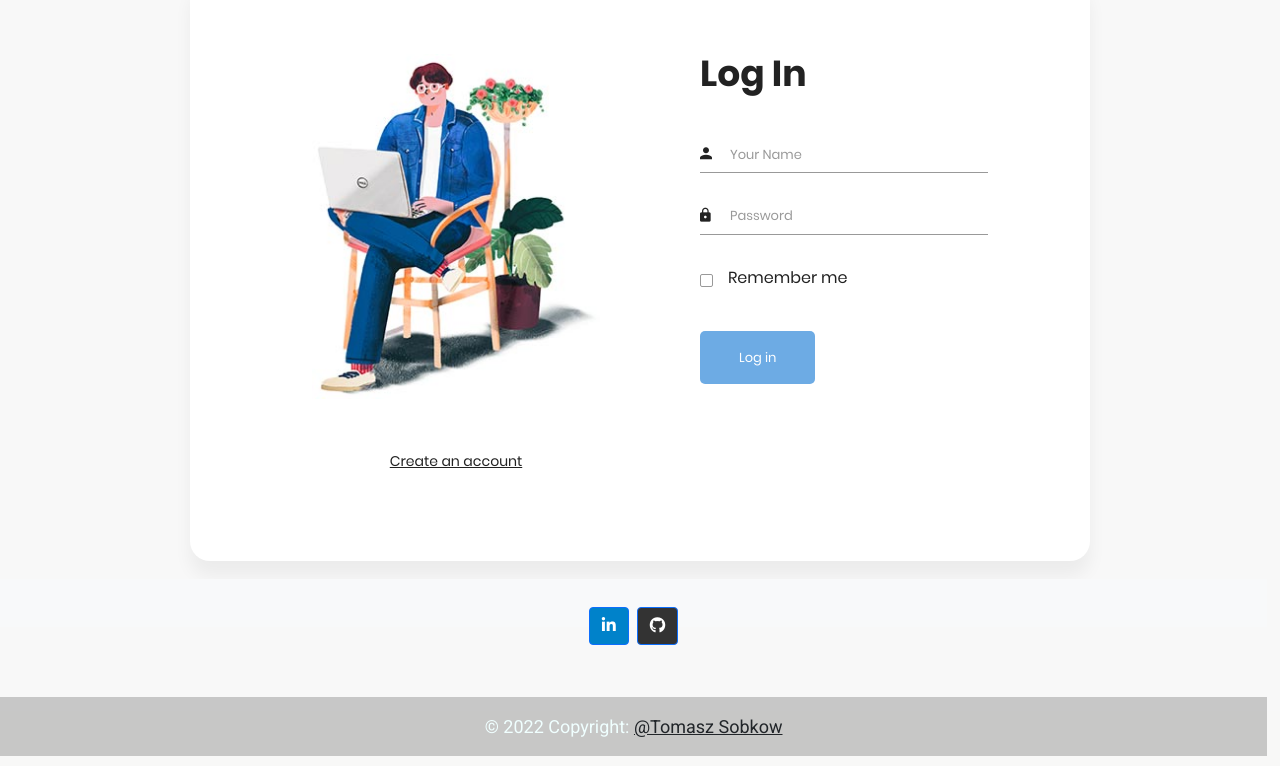
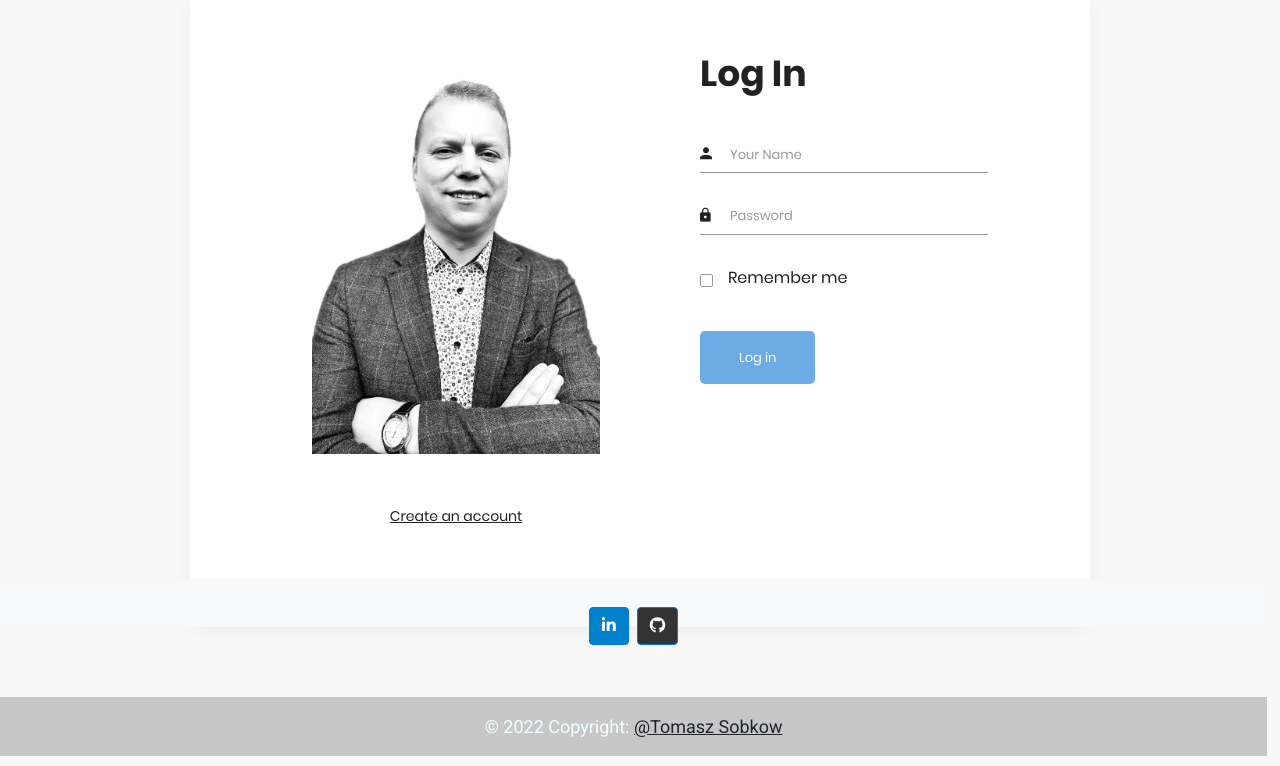
Before and after one commit to TrellixVulnTeam/StudentManagerFrontend_2HVN, an Angular app: page /signup in a window 1280 px wide. Shown: the part 173-939 px from the top of the page. Built offline with nearby package versions, Linux system fonts and the light colour scheme.

Commit message:
added picture to login page

```diff
--- a/src/app/addstudent/addstudent.component.html
+++ b/src/app/addstudent/addstudent.component.html
@@ -55,7 +55,7 @@
 
   </form>
 </div>
-  <form>
+  <!-- <form>
       <div class = "form-group">
           <label>Date of Birth</label>
           <input type="date" class="form-control" id = "dateOfBirth">
@@ -65,7 +65,7 @@
           <label  class="col-sm-3 col-form-label " id = "loadFile">Load FILE</label>
           <input type="file" >
       </div>
-  </form>
+  </form> -->
 
 
 
--- a/src/app/authentication/signup/signup.component.css
+++ b/src/app/authentication/signup/signup.component.css
@@ -190,7 +190,7 @@ input[type=radio] {
   -ms-appearance: radio !important; }
 
 img {
-  max-width: 100%;
+  width: 300px;
   height: auto; }
 
 figure {
--- a/src/app/authentication/signup/signup.component.html
+++ b/src/app/authentication/signup/signup.component.html
@@ -17,7 +17,7 @@
             <div class="container">
                 <div class="signin-content">
                     <div class="signin-image">
-                        <figure><img src="/assets/Images/signin-image.jpg" alt="sing up image"></figure>
+                        <figure><img src="/assets/Images/thomas.jpg" alt="sing up image"></figure>
                         <a  (click)="onCreateAccount()" class="signup-image-link">Create an account</a>
                     </div>
 
```
Also changed, not shown: src/assets/Images/thomas.jpg (added).
